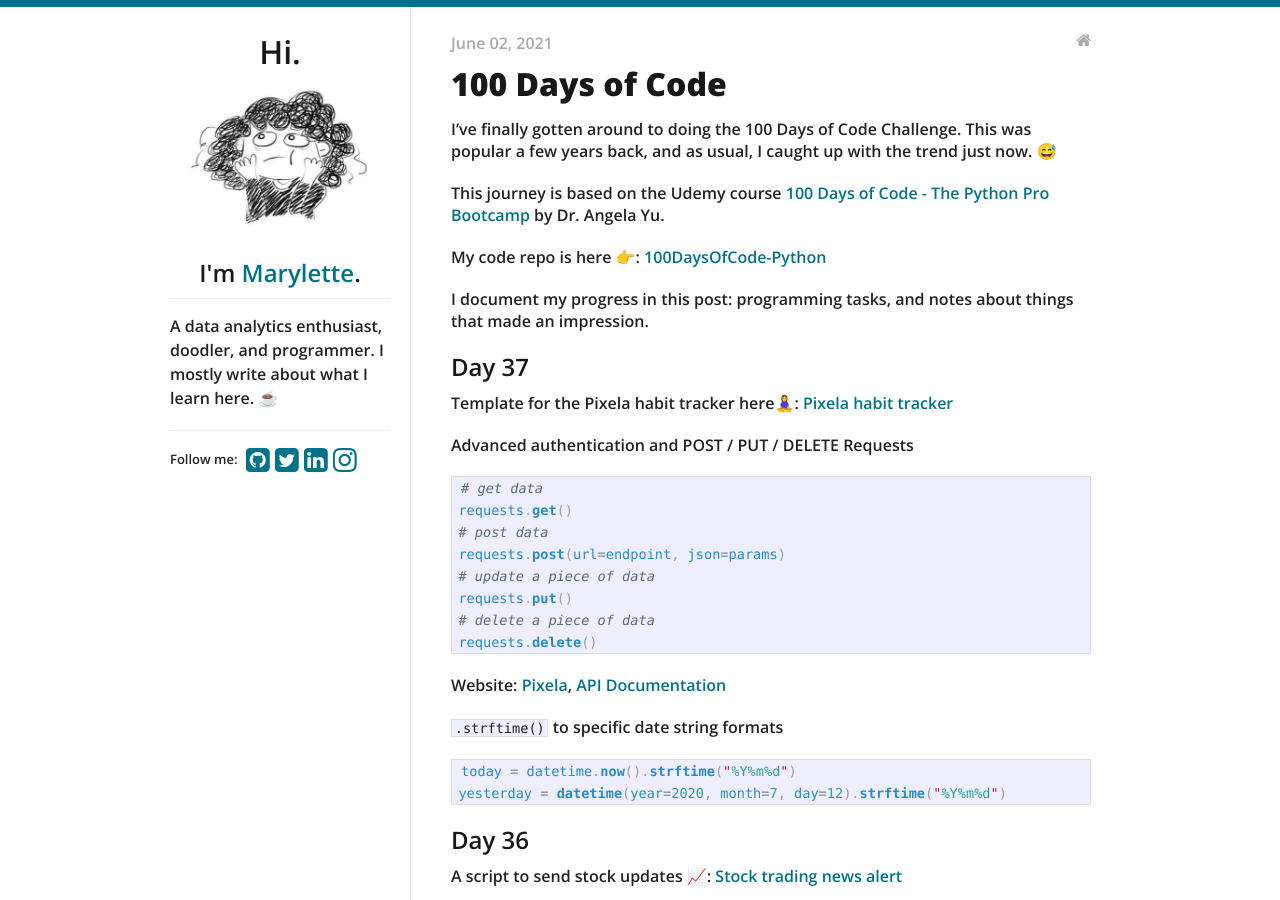
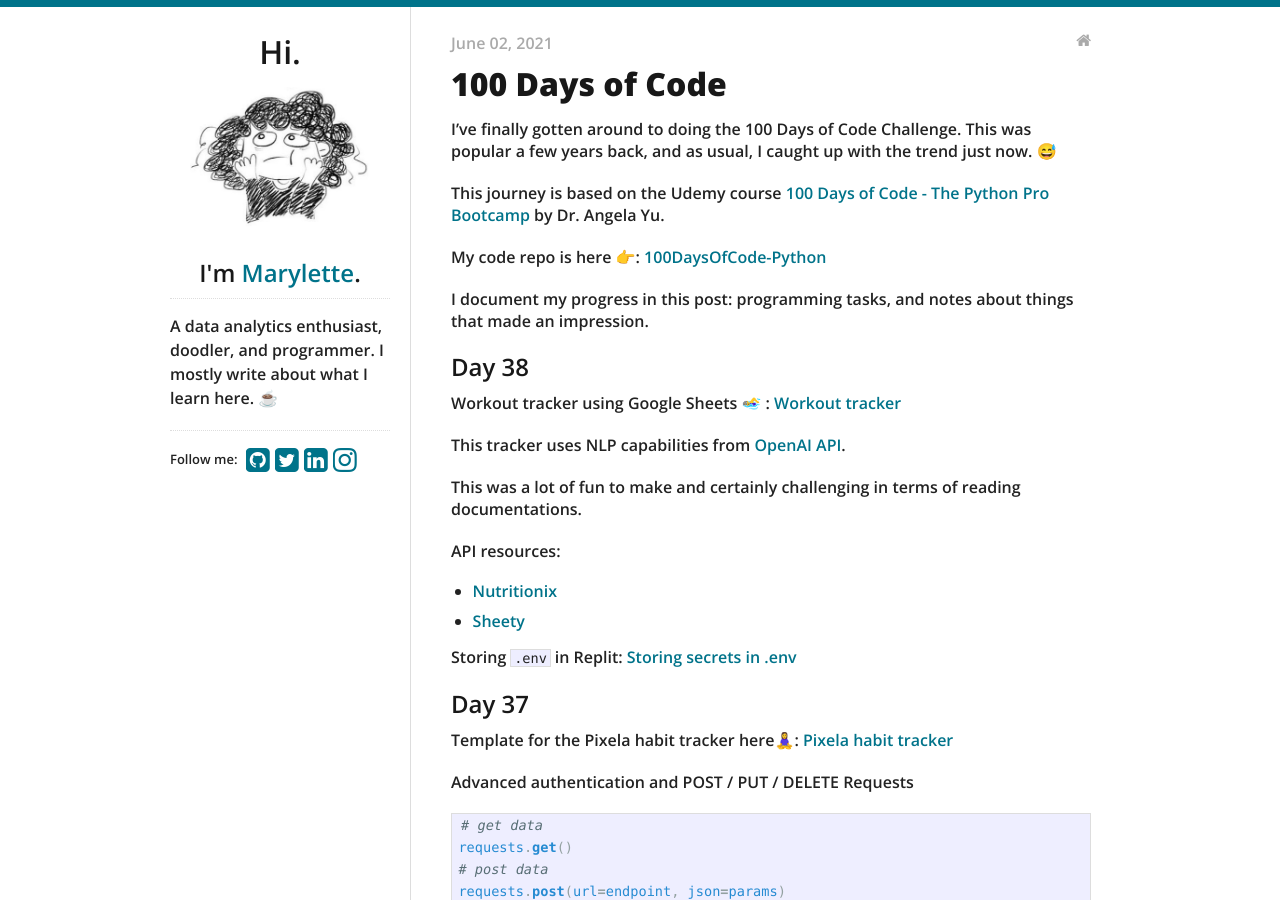
Before and after one commit to maryletteroa/maryletteroa.github.io, a Jekyll site: the page built from _posts/2021-06-02-hundred-days-of-python.md, in a window 1280 px wide and 900 px high. Built offline with Jekyll 4.4.1, drawn with Linux system fonts in a browser that asks for light colours.

Commit message:
update post with day 38 - workout tracker

```diff
--- a/_posts/2021-06-02-hundred-days-of-python.md
+++ b/_posts/2021-06-02-hundred-days-of-python.md
@@ -13,6 +13,21 @@
 
 I document my progress in this post: programming tasks, and notes about things that made an impression.
 
+
+## Day 38
+
+Workout tracker using Google Sheets 🏊‍♀️ : [Workout tracker](https://replit.com/@maryletteroa/workout-tracker)
+
+This tracker uses NLP capabilities from [OpenAI API](https://openai.com/blog/openai-api/).
+
+This was a lot of fun to make and certainly challenging in terms of reading documentations.
+
+
+API resources:
+ - [Nutritionix](https://www.nutritionix.com/business/api)
+ - [Sheety](sheety.co)
+
+Storing `.env` in Replit: [Storing secrets in .env](https://docs.replit.com/archive/secret-keys)
 
 ## Day 37
 
```
